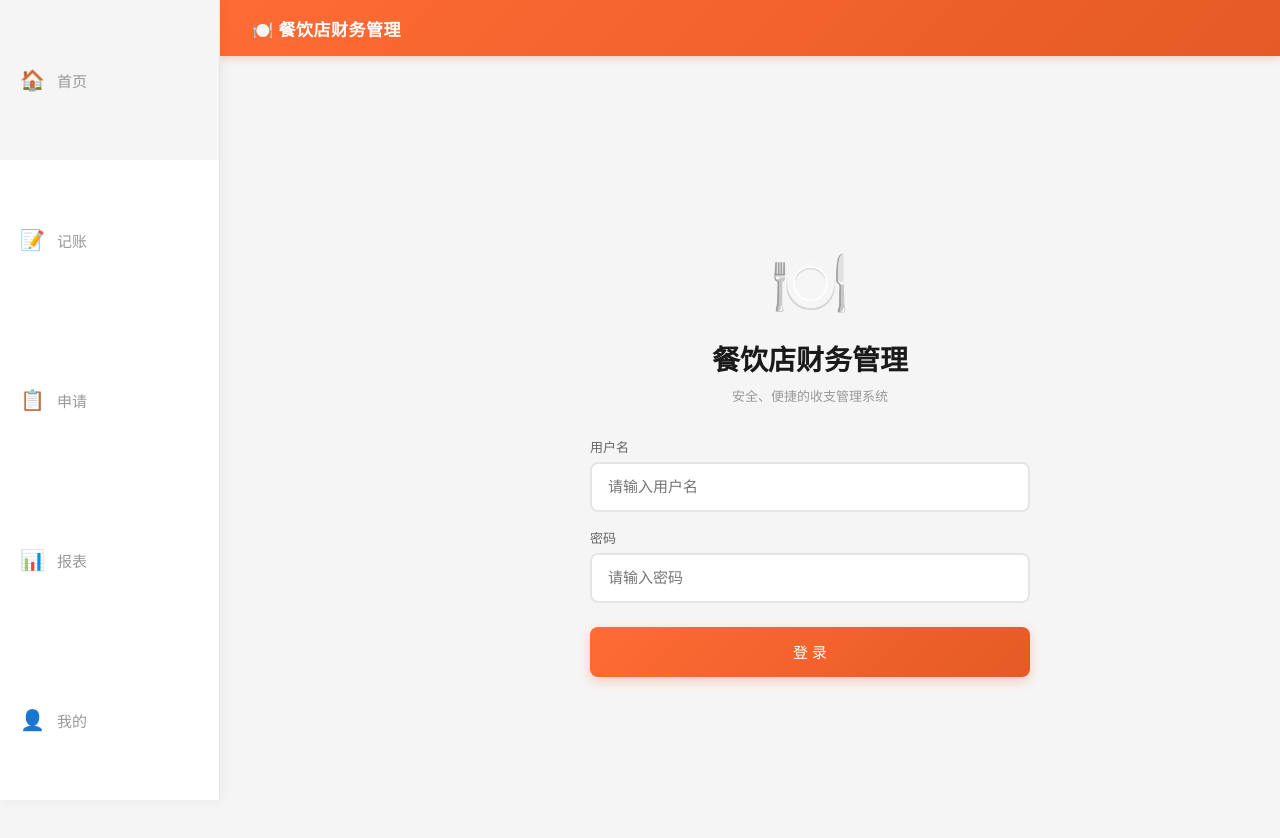
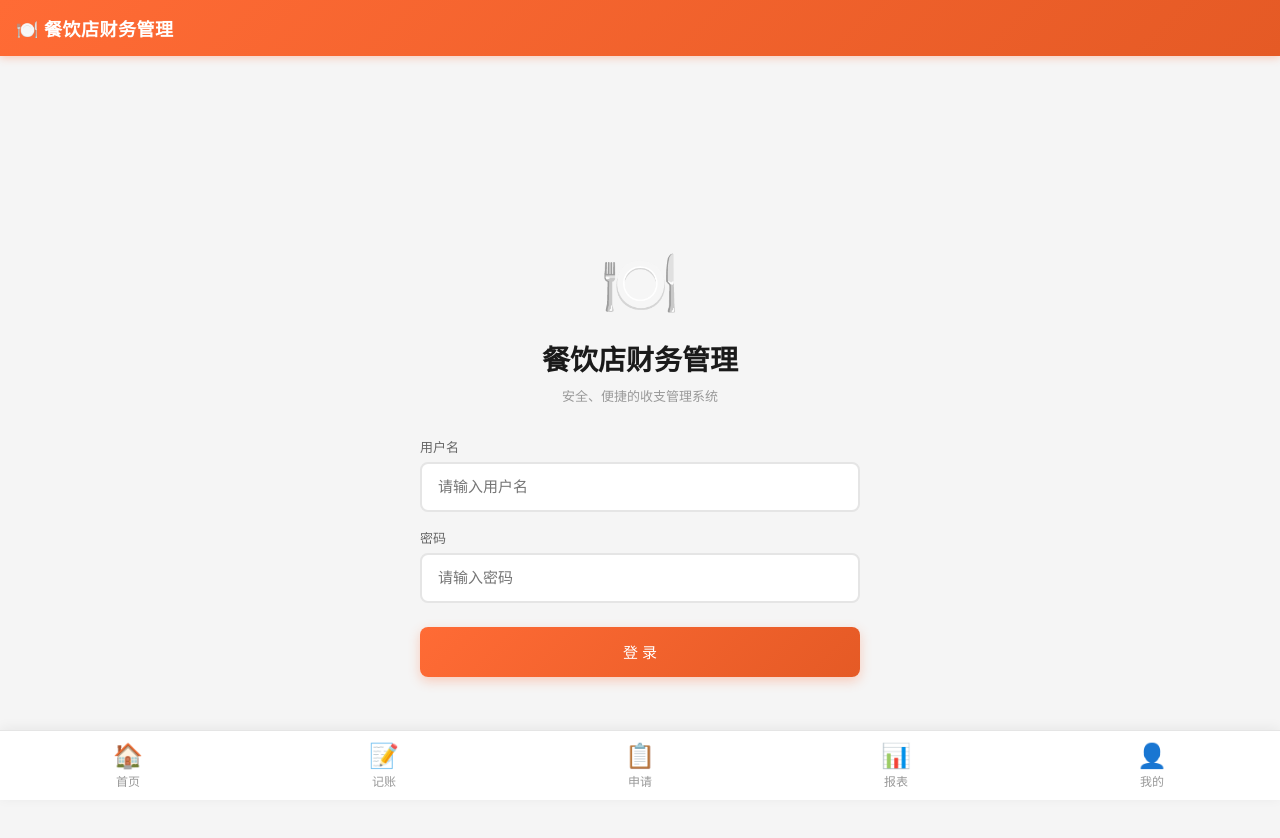
Before and after one commit to wjxfhq2025-max/restaurant-finance, a website: page public/index.html in a window 1280 px wide. Drawn offline with Linux system fonts and the light colour scheme; no server answers.

Commit message:
fix: 审批按钮+股东审批+桌面端导航改回底部

```diff
--- a/public/css/style.css
+++ b/public/css/style.css
@@ -1117,7 +1117,7 @@ img { max-width: 100%; display: block; }
   }
 }
 
-/* Desktop: switch to sidebar layout */
+/* Desktop: wider layout, bottom nav stays */
 @media (min-width: 1024px) {
   :root {
     --font-size-base: 15px;
@@ -1125,86 +1125,12 @@ img { max-width: 100%; display: block; }
     --font-size-lg: 18px;
     --font-size-xl: 22px;
     --font-size-xxl: 28px;
-    --sidebar-width: 220px;
   }
 
-  body {
-    padding-bottom: 0;
-  }
-
-  /* Header: no longer full-width fixed, sits above sidebar */
-  .app-header {
-    position: fixed;
-    top: 0;
-    left: var(--sidebar-width);
-    right: 0;
-    height: 56px;
-    z-index: 99;
-    padding: 0 32px;
-  }
-
-  .app-header h1 {
-    font-size: 17px;
-  }
-
-  /* Sidebar replaces bottom nav */
-  .bottom-nav {
-    position: fixed;
-    top: 0;
-    left: 0;
-    bottom: 0;
-    width: var(--sidebar-width);
-    flex-direction: column;
-    align-items: stretch;
-    height: 100vh;
-    padding-bottom: 0;
-    border-top: none;
-    border-right: 1px solid var(--border);
-    background: var(--card-bg);
-    box-shadow: 2px 0 12px rgba(0,0,0,0.05);
-    z-index: 100;
-    gap: 0;
-  }
-
-  .nav-item {
-    flex-direction: row;
-    padding: 14px 20px;
-    gap: 12px;
-    border-radius: 0;
-    justify-content: flex-start;
-  }
-
-  .nav-item.active {
-    background: var(--primary);
-    color: white;
-  }
-
-  .nav-item:not(.active):hover {
-    background: #F5F5F5;
-  }
-
-  .nav-icon {
-    font-size: 20px;
-    line-height: 1;
-  }
-
-  .nav-label {
-    font-size: var(--font-size-base);
-    margin-top: 0;
-    font-weight: 400;
-  }
-
-  .nav-item.active .nav-label {
-    font-weight: 600;
-  }
-
-  /* Main content: offset by sidebar */
   .app-main {
     max-width: 960px;
-    margin-left: var(--sidebar-width);
-    margin-right: auto;
+    margin: 0 auto;
     padding: 24px 32px;
-    min-height: 100vh;
   }
 
   /* Cards: slightly larger padding */
@@ -1213,9 +1139,6 @@ img { max-width: 100%; display: block; }
   }
 
   /* Login page: wider */
-  .login-page {
-    margin-left: var(--sidebar-width);
-  }
   .login-form {
     max-width: 440px;
   }
@@ -1235,10 +1158,7 @@ img { max-width: 100%; display: block; }
     max-width: 700px;
   }
 
-  /* Transaction list items: hover effect instead of active */
-  .tx-item {
-    transition: box-shadow 0.2s, transform 0.1s;
-  }
+  /* Transaction list items: hover effect */
   .tx-item:hover {
     box-shadow: var(--shadow-lg);
     transform: translateY(-1px);
@@ -1260,9 +1180,6 @@ img { max-width: 100%; display: block; }
   .menu-item:hover {
     background: #F5F5F5;
   }
-  .menu-item:active {
-    background: #F5F5F5;
-  }
 
   /* Buttons hover */
   .btn:hover {
@@ -1281,10 +1198,6 @@ img { max-width: 100%; display: block; }
 
 /* Large desktop */
 @media (min-width: 1400px) {
-  :root {
-    --sidebar-width: 240px;
-  }
-
   .app-main {
     max-width: 1080px;
   }
--- a/public/js/pages/request-detail.js
+++ b/public/js/pages/request-detail.js
@@ -95,12 +95,12 @@ const RequestDetailPage = {
       const expectedStage = stageMap[request.status];
 
       // Show approve/reject buttons if user can approve
-      // We'll let the backend validate, just show for relevant roles
+      const hasRole = (r, check) => r && r.split(',').map(x => x.trim()).includes(check);
       const canApprove = currentUser && (
-        (expectedStage === 'supervisor' && currentUser.role === 'supervisor') ||
-        (expectedStage === 'finance' && currentUser.role === 'finance') ||
-        (expectedStage === 'shareholder' && currentUser.role === 'shareholder') ||
-        currentUser.role === 'admin'
+        (expectedStage === 'supervisor' && hasRole(currentUser.role, 'supervisor')) ||
+        (expectedStage === 'finance' && hasRole(currentUser.role, 'finance')) ||
+        (expectedStage === 'shareholder' && hasRole(currentUser.role, 'shareholder')) ||
+        hasRole(currentUser.role, 'admin')
       );
 
       if (canApprove) {
```
Also changed, not shown: routes/requests.js (+19 -11 lines).
